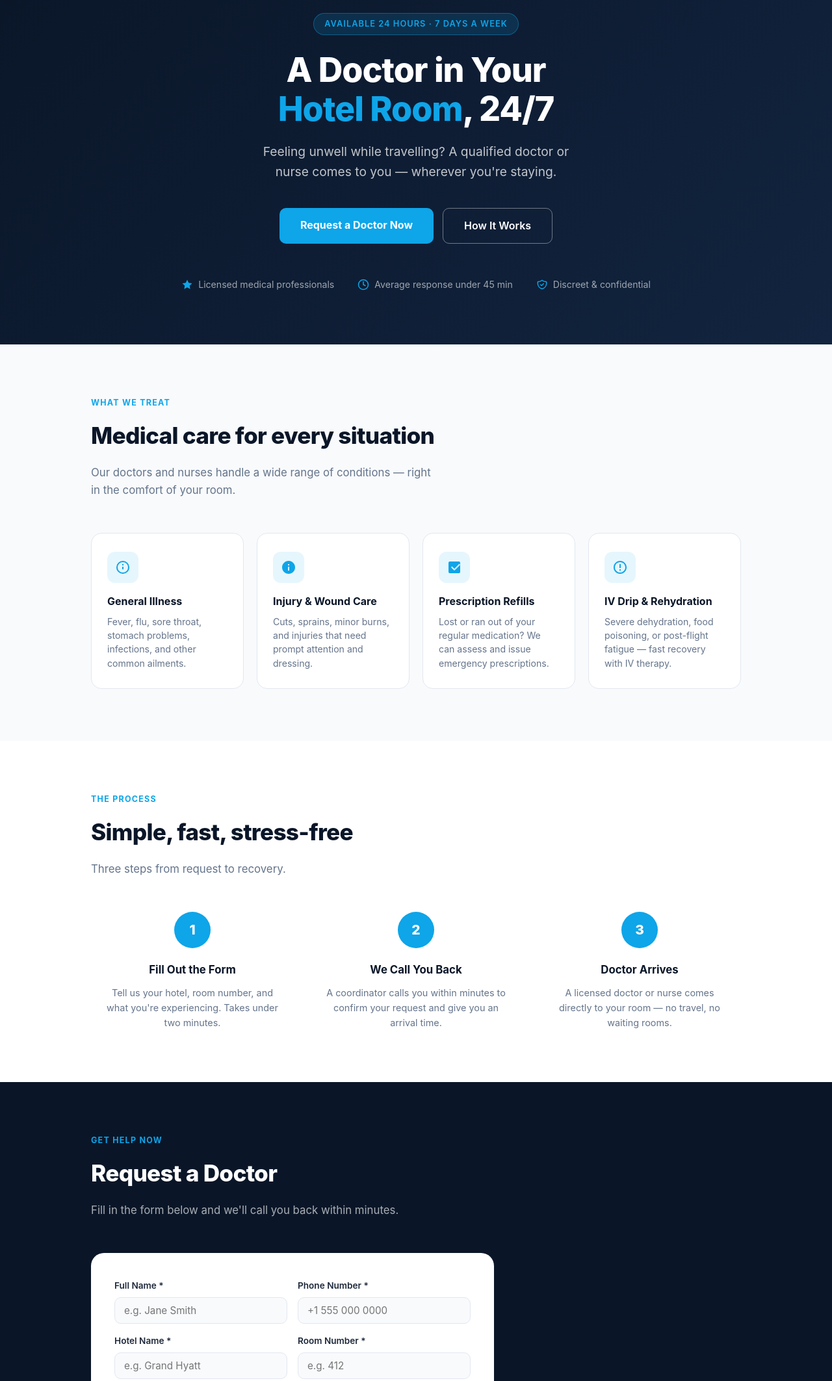
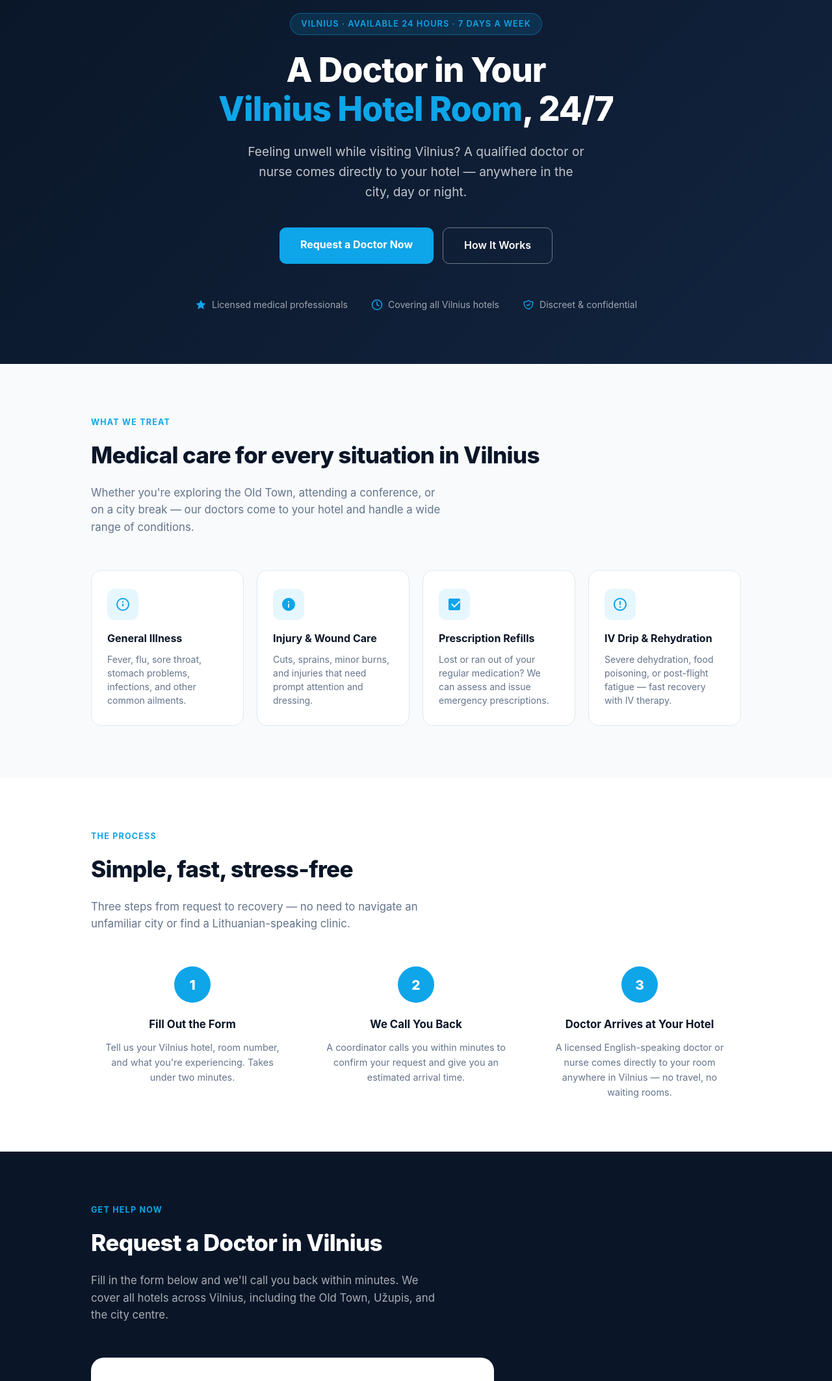
Before and after one commit to pmiecius1/medicall, a plain HTML site: page index.html in a window 1280 px wide. Shown: the part 140-2265 px from the top of the page at 65% size. Drawn offline with Linux system fonts and the light colour scheme.

Commit message:
Tailor site copy to Vilnius tourists
Updates all text to be specific to Vilnius: hero headline, trust bar, services intro, how-it-works steps (English-speaking doctor, no need for Lithuanian clinics), booking section (Old Town, Užupis, city centre coverage), confirmation message, and footer.

Co-Authored-By: Claude Sonnet 4.6 <noreply@anthropic.com>

```diff
--- a/index.html
+++ b/index.html
@@ -3,7 +3,7 @@
 <head>
   <meta charset="UTF-8" />
   <meta name="viewport" content="width=device-width, initial-scale=1.0" />
-  <title>MediCall — A Doctor in Your Hotel Room, 24/7</title>
+  <title>MediCall Vilnius — A Doctor in Your Hotel Room, 24/7</title>
   <style>
     *, *::before, *::after { box-sizing: border-box; margin: 0; padding: 0; }
 
@@ -518,9 +518,9 @@
 
   <!-- HERO -->
   <section id="hero">
-    <div class="hero-badge">Available 24 hours · 7 days a week</div>
-    <h1>A Doctor in Your<br/><span>Hotel Room</span>, 24/7</h1>
-    <p>Feeling unwell while travelling? A qualified doctor or nurse comes to you — wherever you're staying.</p>
+    <div class="hero-badge">Vilnius · Available 24 hours · 7 days a week</div>
+    <h1>A Doctor in Your<br/><span>Vilnius Hotel Room</span>, 24/7</h1>
+    <p>Feeling unwell while visiting Vilnius? A qualified doctor or nurse comes directly to your hotel — anywhere in the city, day or night.</p>
     <div class="hero-actions">
       <a href="#booking" class="btn-primary">Request a Doctor Now</a>
       <a href="#how-it-works" class="btn-outline">How It Works</a>
@@ -532,7 +532,7 @@
       </div>
       <div class="hero-trust-item">
         <svg width="18" height="18" fill="none" viewBox="0 0 24 24"><circle cx="12" cy="12" r="10" stroke="currentColor" stroke-width="2"/><path d="M12 6v6l4 2" stroke="currentColor" stroke-width="2" stroke-linecap="round"/></svg>
-        Average response under 45 min
+        Covering all Vilnius hotels
       </div>
       <div class="hero-trust-item">
         <svg width="18" height="18" fill="none" viewBox="0 0 24 24"><path d="M9 12l2 2 4-4m5.618-4.016A11.955 11.955 0 0112 2.944a11.955 11.955 0 01-8.618 3.04A12.02 12.02 0 003 9c0 5.591 3.824 10.29 9 11.622 5.176-1.332 9-6.03 9-11.622 0-1.042-.133-2.052-.382-3.016z" stroke="currentColor" stroke-width="2" stroke-linecap="round" stroke-linejoin="round"/></svg>
@@ -545,8 +545,8 @@
   <section id="services">
     <div class="section-inner">
       <div class="section-label">What We Treat</div>
-      <h2 class="section-title">Medical care for every situation</h2>
-      <p class="section-sub">Our doctors and nurses handle a wide range of conditions — right in the comfort of your room.</p>
+      <h2 class="section-title">Medical care for every situation in Vilnius</h2>
+      <p class="section-sub">Whether you're exploring the Old Town, attending a conference, or on a city break — our doctors come to your hotel and handle a wide range of conditions.</p>
       <div class="services-grid">
         <div class="service-card">
           <div class="service-icon">
@@ -585,22 +585,22 @@
     <div class="section-inner">
       <div class="section-label">The Process</div>
       <h2 class="section-title">Simple, fast, stress-free</h2>
-      <p class="section-sub">Three steps from request to recovery.</p>
+      <p class="section-sub">Three steps from request to recovery — no need to navigate an unfamiliar city or find a Lithuanian-speaking clinic.</p>
       <div class="steps">
         <div class="step">
           <div class="step-number">1</div>
           <h3>Fill Out the Form</h3>
-          <p>Tell us your hotel, room number, and what you're experiencing. Takes under two minutes.</p>
+          <p>Tell us your Vilnius hotel, room number, and what you're experiencing. Takes under two minutes.</p>
         </div>
         <div class="step">
           <div class="step-number">2</div>
           <h3>We Call You Back</h3>
-          <p>A coordinator calls you within minutes to confirm your request and give you an arrival time.</p>
+          <p>A coordinator calls you within minutes to confirm your request and give you an estimated arrival time.</p>
         </div>
         <div class="step">
           <div class="step-number">3</div>
-          <h3>Doctor Arrives</h3>
-          <p>A licensed doctor or nurse comes directly to your room — no travel, no waiting rooms.</p>
+          <h3>Doctor Arrives at Your Hotel</h3>
+          <p>A licensed English-speaking doctor or nurse comes directly to your room anywhere in Vilnius — no travel, no waiting rooms.</p>
         </div>
       </div>
     </div>
@@ -610,8 +610,8 @@
   <section id="booking">
     <div class="section-inner">
       <div class="section-label">Get Help Now</div>
-      <h2 class="section-title">Request a Doctor</h2>
-      <p class="section-sub">Fill in the form below and we'll call you back within minutes.</p>
+      <h2 class="section-title">Request a Doctor in Vilnius</h2>
+      <p class="section-sub">Fill in the form below and we'll call you back within minutes. We cover all hotels across Vilnius, including the Old Town, Užupis, and the city centre.</p>
 
       <div class="form-card" id="form-card">
         <form id="booking-form" novalidate>
@@ -628,7 +628,7 @@
             </div>
             <div class="form-group" id="fg-hotel">
               <label for="hotel">Hotel Name *</label>
-              <input type="text" id="hotel" placeholder="e.g. Grand Hyatt" />
+              <input type="text" id="hotel" placeholder="e.g. Kempinski Hotel Cathedral Square" />
               <span class="form-error">Please enter your hotel name.</span>
             </div>
             <div class="form-group" id="fg-room">
@@ -663,7 +663,7 @@
         <h3>Request Received!</h3>
         <p>Your reference number is</p>
         <div class="ref" id="ref-number"></div>
-        <p>We'll call you on the number provided within the next few minutes to confirm your appointment.</p>
+        <p>We'll call you on the number provided within the next few minutes to confirm your appointment and give you an arrival time for your Vilnius location.</p>
         <button id="new-request-btn">Submit another request</button>
       </div>
     </div>
@@ -671,7 +671,7 @@
 
   <!-- FOOTER -->
   <footer>
-    <strong>MediCall</strong> — Professional medical care, wherever you stay.<br/>
+    <strong>MediCall Vilnius</strong> — Professional medical care for tourists in Vilnius, Lithuania.<br/>
     &copy; <span id="footer-year"></span> MediCall. All rights reserved.
   </footer>
 
```
